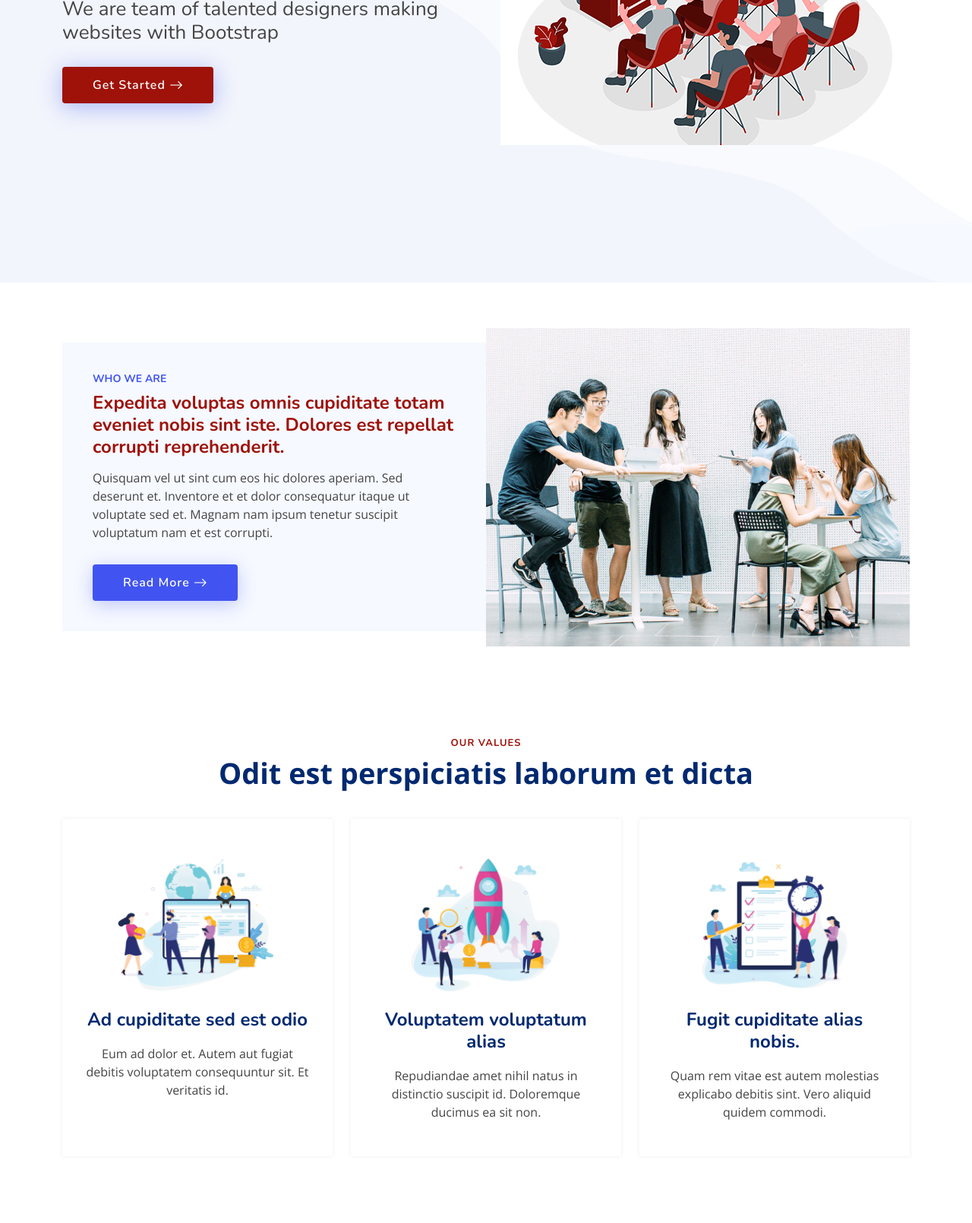
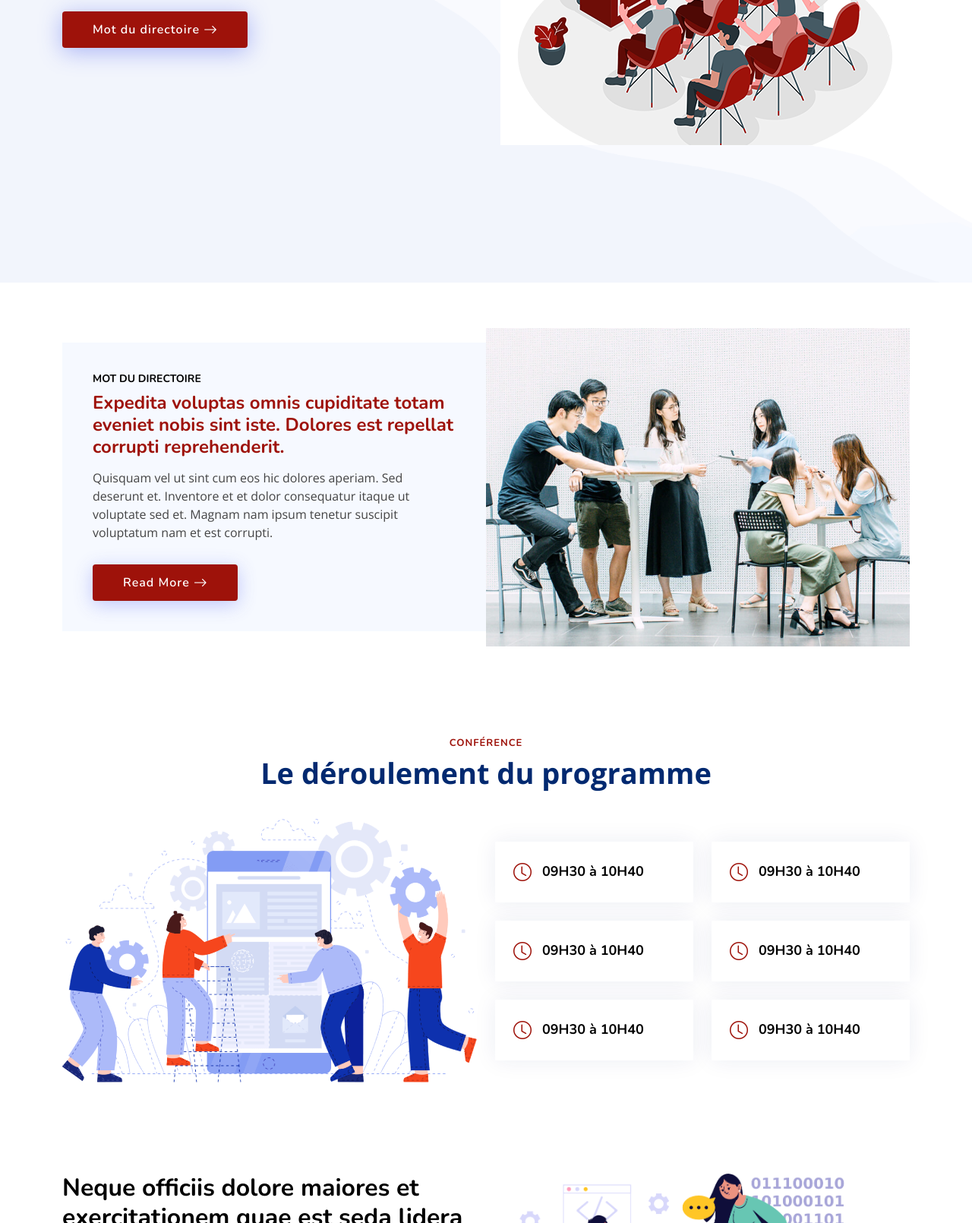
Before and after one commit to ZanCoulibaly/reao-mali, a plain HTML site: page index.html in a window 1280 px wide. Shown: the part 428-2038 px from the top of the page at 76% size. Drawn offline with nearby package versions, Linux system fonts and the light colour scheme.

Commit message:
add file

```diff
--- a/assets/css/style.css
+++ b/assets/css/style.css
@@ -181,7 +181,7 @@ section {
 }
 
 .header.header-scrolled {
-  background: rgba(149, 148, 148, 0.859);
+  background: rgba(202, 198, 198, 0.895);
   padding: 15px 0;
   box-shadow: 0px 2px 20px rgba(1, 41, 112, 0.1);
   border-bottom:none;
@@ -367,8 +367,8 @@ section {
 * Mobile Navigation
 */
 .mobile-nav-toggle {
-  color: #012970;
-  font-size: 28px;
+  color: var(--color-zan);
+  font-size: 30px;
   cursor: pointer;
   display: none;
   line-height: 0;
@@ -581,7 +581,7 @@ section {
 .about h3 {
   font-size: 14px;
   font-weight: 700;
-  color: #4154f1;
+  color: #000000;
   text-transform: uppercase;
 }
 
@@ -602,7 +602,7 @@ section {
   border-radius: 4px;
   transition: 0.5s;
   color: #fff;
-  background: #4154f1;
+  background: var(--color-zan);
   box-shadow: 0px 5px 25px rgba(65, 84, 241, 0.3);
 }
 
@@ -642,7 +642,7 @@ section {
 
 .values .box h3 {
   font-size: 24px;
-  color: #012970;
+  color: black;
   font-weight: 700;
   margin-bottom: 18px;
 }
@@ -704,14 +704,14 @@ section {
 
 .features .feature-box h3 {
   font-size: 18px;
-  color: #012970;
+  color: black;
   font-weight: 700;
   margin: 0;
 }
 
 .features .feature-box i {
   line-height: 0;
-  background: #ecf3ff;
+  color: var(--color-zan);
   padding: 4px;
   margin-right: 10px;
   font-size: 24px;
@@ -719,9 +719,9 @@ section {
   transition: 0.3s;
 }
 
-.features .feature-box:hover i {
-  background: #4154f1;
-  color: #fff;
+.features .feature-box:hover {
+box-shadow: #000000 2px 3px 8px;
+border-radius: 15px 0px 15px 0px;
 }
 
 .features .feture-tabs {
@@ -729,7 +729,7 @@ section {
 }
 
 .features .feture-tabs h3 {
-  color: #012970;
+  color: black;
   font-weight: 700;
   font-size: 32px;
   margin-bottom: 10px;
@@ -781,7 +781,7 @@ section {
 }
 
 .features .feature-icons h3 {
-  color: #012970;
+  color:black;
   font-weight: 700;
   font-size: 32px;
   margin-bottom: 20px;
--- a/index.html
+++ b/index.html
@@ -5,12 +5,12 @@
   <meta charset="utf-8">
   <meta content="width=device-width, initial-scale=1.0" name="viewport">
 
-  <title>FlexStart Bootstrap Template - Index</title>
+  <title>REAO|MALI</title>
   <meta content="" name="description">
   <meta content="" name="keywords">
 
   <!-- Favicons -->
-  <link href="assets/img/favicon.png" rel="icon">
+  <link href="assets/img/light.ico" rel="icon">
   <link href="assets/img/apple-touch-icon.png" rel="apple-touch-icon">
 
   <!-- Google Fonts -->
@@ -113,12 +113,12 @@
     <div class="container">
       <div class="row">
         <div class="col-lg-6 d-flex flex-column justify-content-center">
-          <h1 data-aos="fade-up">We offer modern solutions for growing your business</h1>
-          <h2 data-aos="fade-up" data-aos-delay="400">We are team of talented designers making websites with Bootstrap</h2>
+          <h1 data-aos="fade-up">Webinaire conférence</h1>
+          <h2 data-aos="fade-up" data-aos-delay="400">Bienvenue parmis nous !</h2>
           <div data-aos="fade-up" data-aos-delay="600">
             <div class="text-center text-lg-start">
               <a href="#about" class="btn-get-started scrollto d-inline-flex align-items-center justify-content-center align-self-center">
-                <span>Get Started</span>
+                <span>Mot du directoire</span>
                 <i class="bi bi-arrow-right"></i>
               </a>
             </div>
@@ -141,7 +141,7 @@
 
           <div class="col-lg-6 d-flex flex-column justify-content-center" data-aos="fade-up" data-aos-delay="200">
             <div class="content">
-              <h3>Who We Are</h3>
+              <h3>Mot du directoire</h3>
               <h2>Expedita voluptas omnis cupiditate totam eveniet nobis sint iste. Dolores est repellat corrupti reprehenderit.</h2>
               <p>
                 Quisquam vel ut sint cum eos hic dolores aperiam. Sed deserunt et. Inventore et et dolor consequatur itaque ut voluptate sed et. Magnam nam ipsum tenetur suscipit voluptatum nam et est corrupti.
@@ -165,7 +165,7 @@
     </section><!-- End About Section -->
 
     <!-- ======= Values Section ======= -->
-    <section id="values" class="values">
+    <!-- <section id="values" class="values">
 
       <div class="container" data-aos="fade-up">
 
@@ -204,10 +204,11 @@
 
       </div>
 
-    </section><!-- End Values Section -->
+    </section> -->
+    <!-- End Values Section -->
 
     <!-- ======= Counts Section ======= -->
-    <section id="counts" class="counts">
+    <!-- <section id="counts" class="counts">
       <div class="container" data-aos="fade-up">
 
         <div class="row gy-4">
@@ -255,7 +256,8 @@
         </div>
 
       </div>
-    </section><!-- End Counts Section -->
+    </section> -->
+    <!-- End Counts Section -->
 
     <!-- ======= Features Section ======= -->
     <section id="features" class="features">
@@ -263,8 +265,8 @@
       <div class="container" data-aos="fade-up">
 
         <header class="section-header">
-          <h2>Features</h2>
-          <p>Laboriosam et omnis fuga quis dolor direda fara</p>
+          <h2>Conférence</h2>
+          <p>Le déroulement du programme</p>
         </header>
 
         <div class="row">
@@ -278,43 +280,43 @@
 
               <div class="col-md-6" data-aos="zoom-out" data-aos-delay="200">
                 <div class="feature-box d-flex align-items-center">
-                  <i class="bi bi-check"></i>
-                  <h3>Eos aspernatur rem</h3>
+                  <i class="bi bi-clock"></i>
+                  <h3>09H30 à 10H40</h3>
                 </div>
               </div>
 
               <div class="col-md-6" data-aos="zoom-out" data-aos-delay="300">
                 <div class="feature-box d-flex align-items-center">
-                  <i class="bi bi-check"></i>
-                  <h3>Facilis neque ipsa</h3>
+                  <i class="bi bi-clock"></i>
+                  <h3>09H30 à 10H40</h3>
                 </div>
               </div>
 
               <div class="col-md-6" data-aos="zoom-out" data-aos-delay="400">
                 <div class="feature-box d-flex align-items-center">
-                  <i class="bi bi-check"></i>
-                  <h3>Volup amet voluptas</h3>
+                  <i class="bi bi-clock"></i>
+                  <h3>09H30 à 10H40</h3>
                 </div>
               </div>
 
               <div class="col-md-6" data-aos="zoom-out" data-aos-delay="500">
                 <div class="feature-box d-flex align-items-center">
-                  <i class="bi bi-check"></i>
-                  <h3>Rerum omnis sint</h3>
+                  <i class="bi bi-clock"></i>
+                  <h3>09H30 à 10H40</h3>
                 </div>
               </div>
 
               <div class="col-md-6" data-aos="zoom-out" data-aos-delay="600">
                 <div class="feature-box d-flex align-items-center">
-                  <i class="bi bi-check"></i>
-                  <h3>Alias possimus</h3>
+                  <i class="bi bi-clock"></i>
+                  <h3>09H30 à 10H40</h3>
                 </div>
               </div>
 
               <div class="col-md-6" data-aos="zoom-out" data-aos-delay="700">
                 <div class="feature-box d-flex align-items-center">
-                  <i class="bi bi-check"></i>
-                  <h3>Repellendus mollitia</h3>
+                  <i class="bi bi-clock"></i>
+                  <h3>09H30 à 10H40</h3>
                 </div>
               </div>
 
```
Also changed, not shown: assets/img/light.ico (added), assets/img/logo-bg.png (added).
